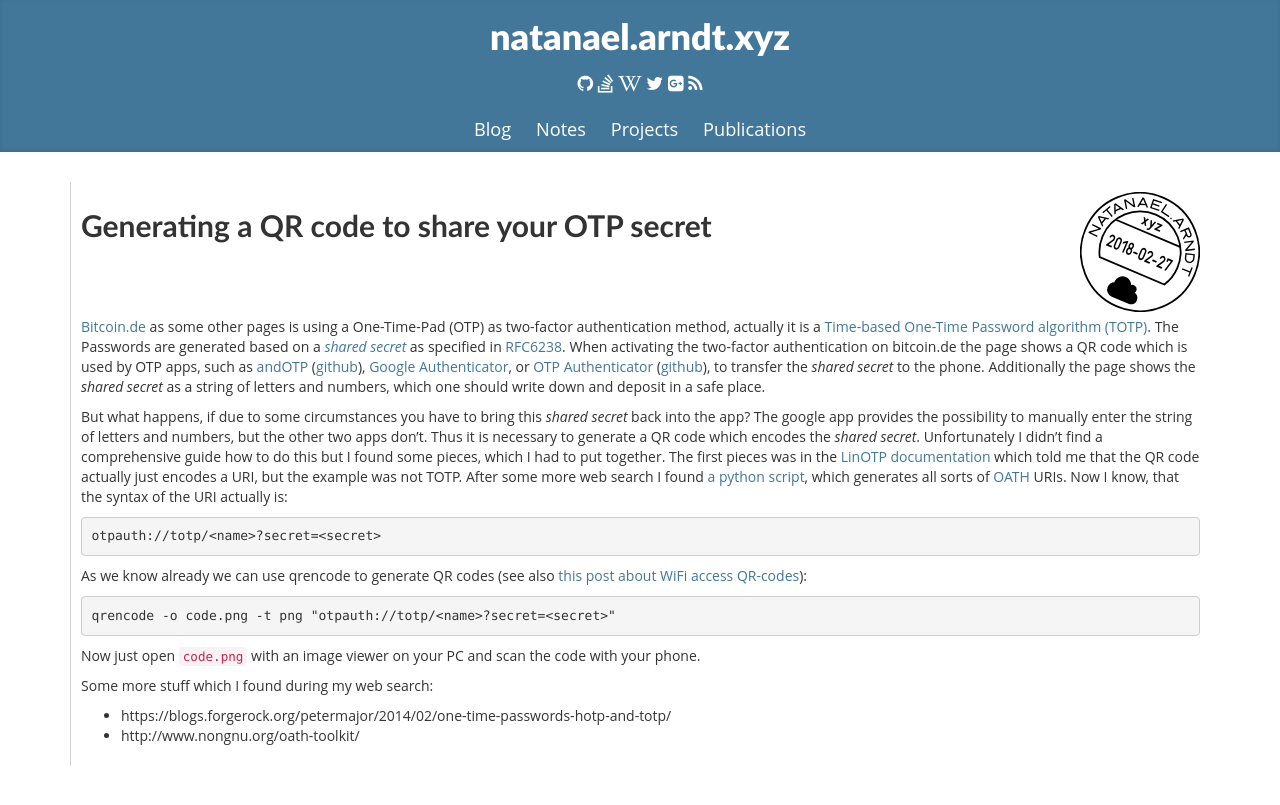
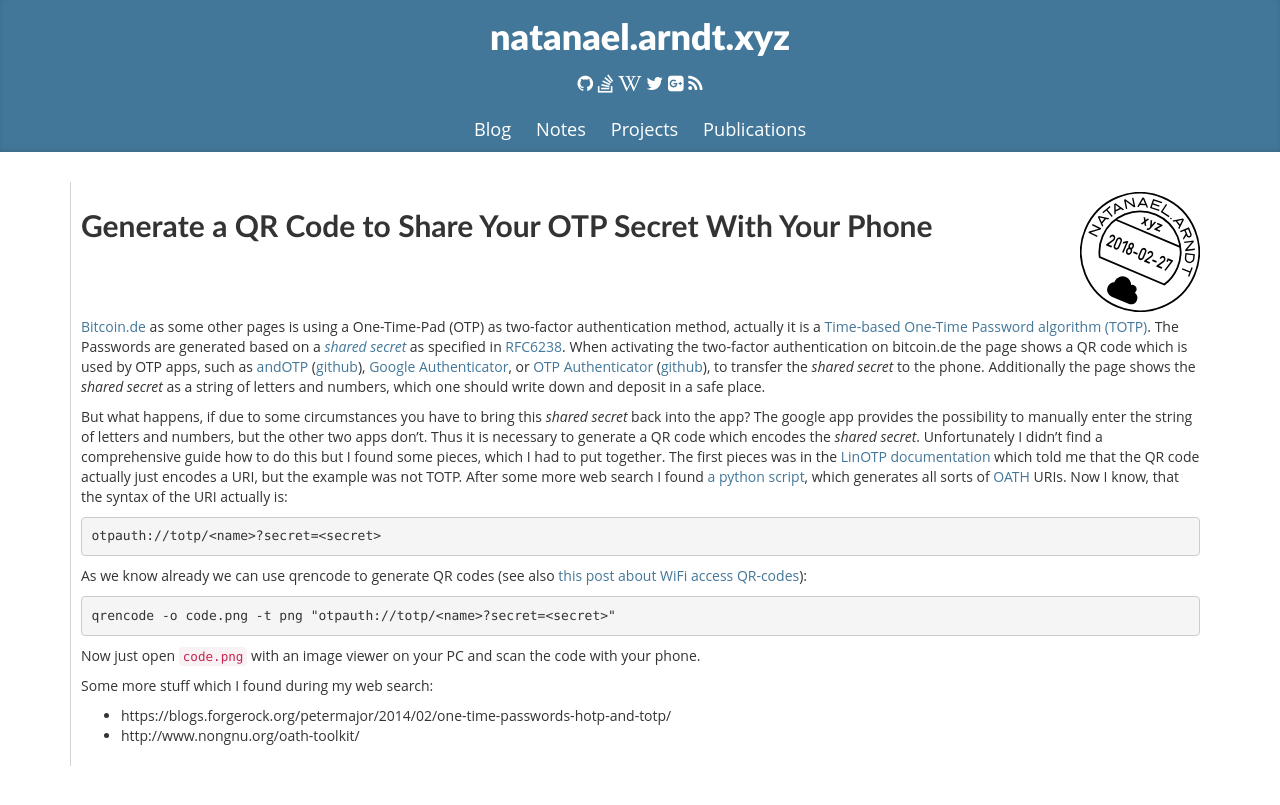
Before and after one commit to white-gecko/natanael.arndt.xyz, a Jekyll site: the page built from _posts/2018-02-27-totp.md, in a window 1280 px wide. Shown: the top 805 px of the page. Built offline with Jekyll 4.4.1, drawn with Linux system fonts in a browser that asks for light colours.

Commit message:
Update title of last post

```diff
--- a/_posts/2018-02-27-totp.md
+++ b/_posts/2018-02-27-totp.md
@@ -1,6 +1,6 @@
 ---
 layout: post
-title: "Generating a QR code to share your OTP secret"
+title: "Generate a QR Code to Share Your OTP Secret With Your Phone"
 tags: ["OATP","QR","bitcoin.de"]
 date: 2018-02-27 14:18:00+02:00
 ---
```
